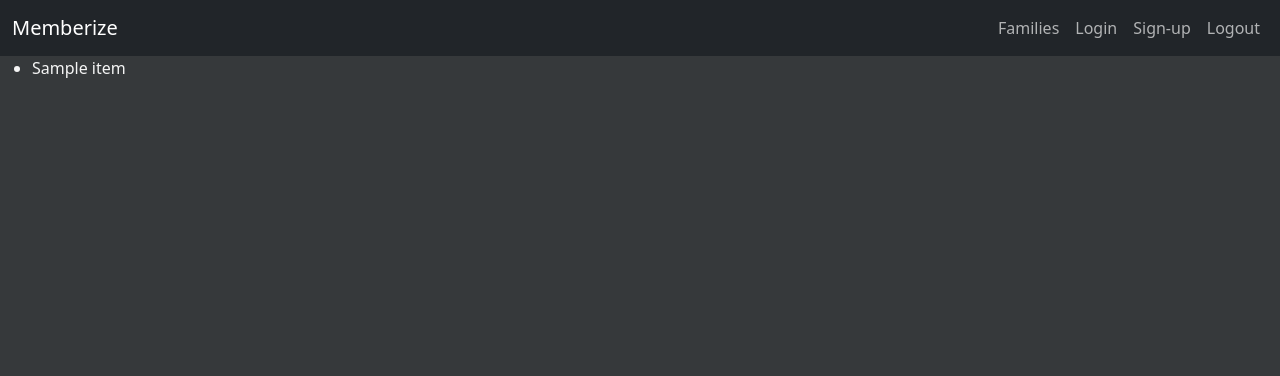
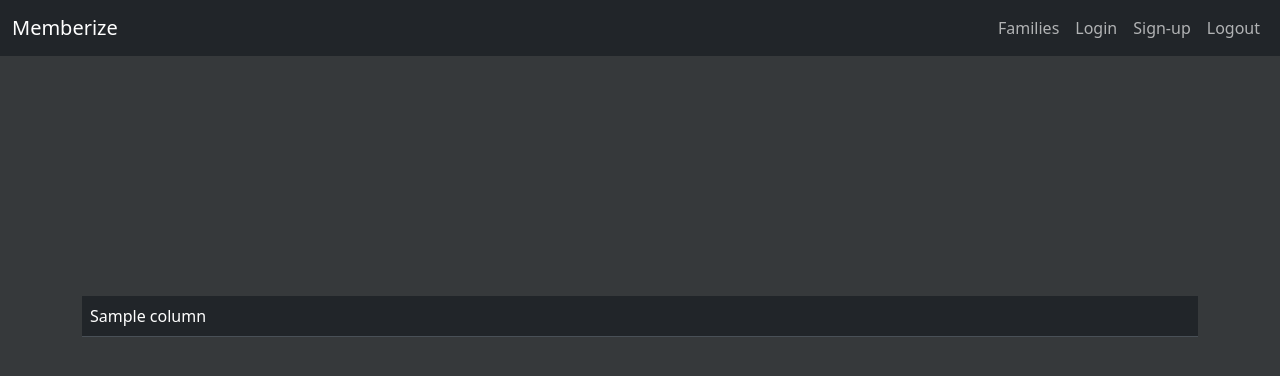
Before and after one commit to Xorger/admember, a Flask app: template templates/index.html in a window 1280 px wide. Shown: the top 376 px of the page. Run offline with Flask 3, Linux system fonts and the light colour scheme; the template is opened without the code that fills it: most values are stand-ins (such as "Sample title", 1, 10 or a date in 2020).

Commit message:
got index page basic structure

```diff
--- a/templates/index.html
+++ b/templates/index.html
@@ -1,7 +1,15 @@
 {% extends "layout.html" %} {% block body %}
-<ul>
-    {% for item in rows %}
-    <li>{{ item }}</li>
-    {% endfor %}
-</ul>
+
+<div class="container" style="margin-top: 15rem">
+    <table class="table">
+        {% for row in rows %}
+        <tr>
+            {% for column in row %}
+            <td>{{ column }}</td>
+            {% endfor %}
+        </tr>
+        {% endfor %}
+    </table>
+</div>
+
 {% endblock body %}
```
